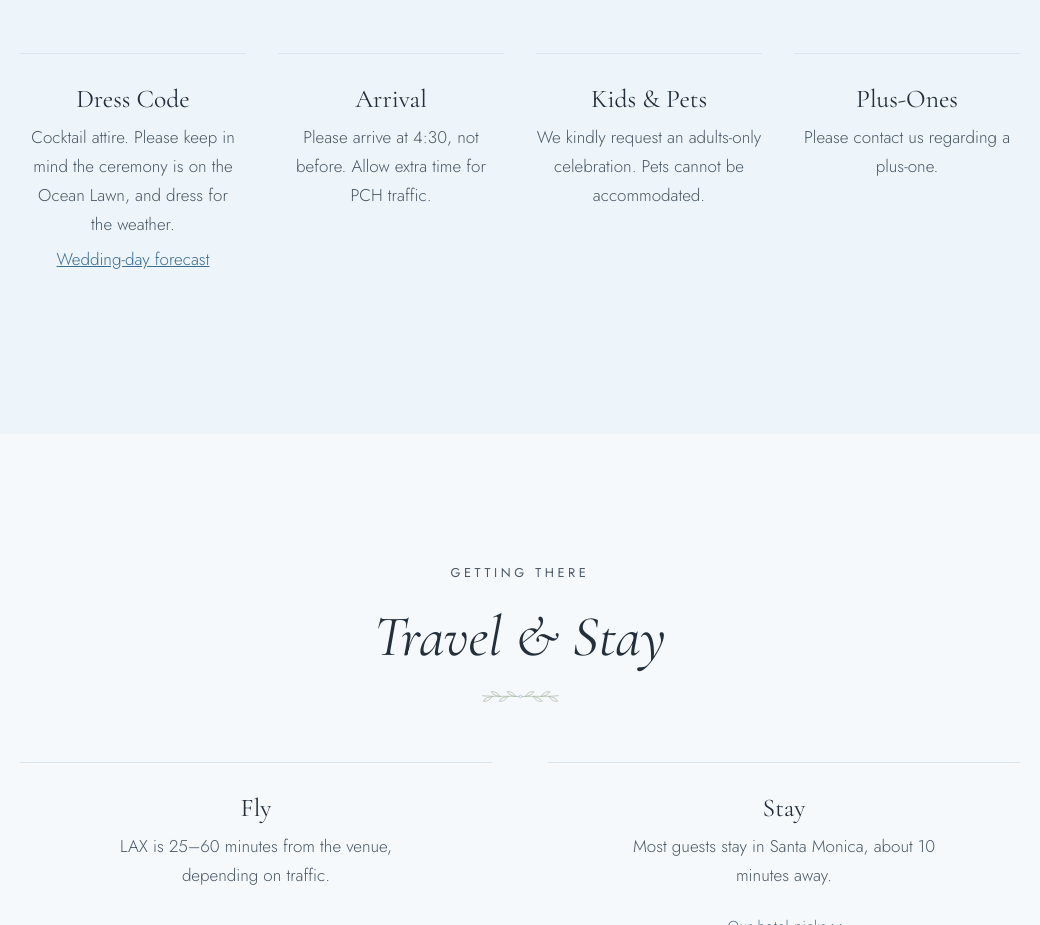
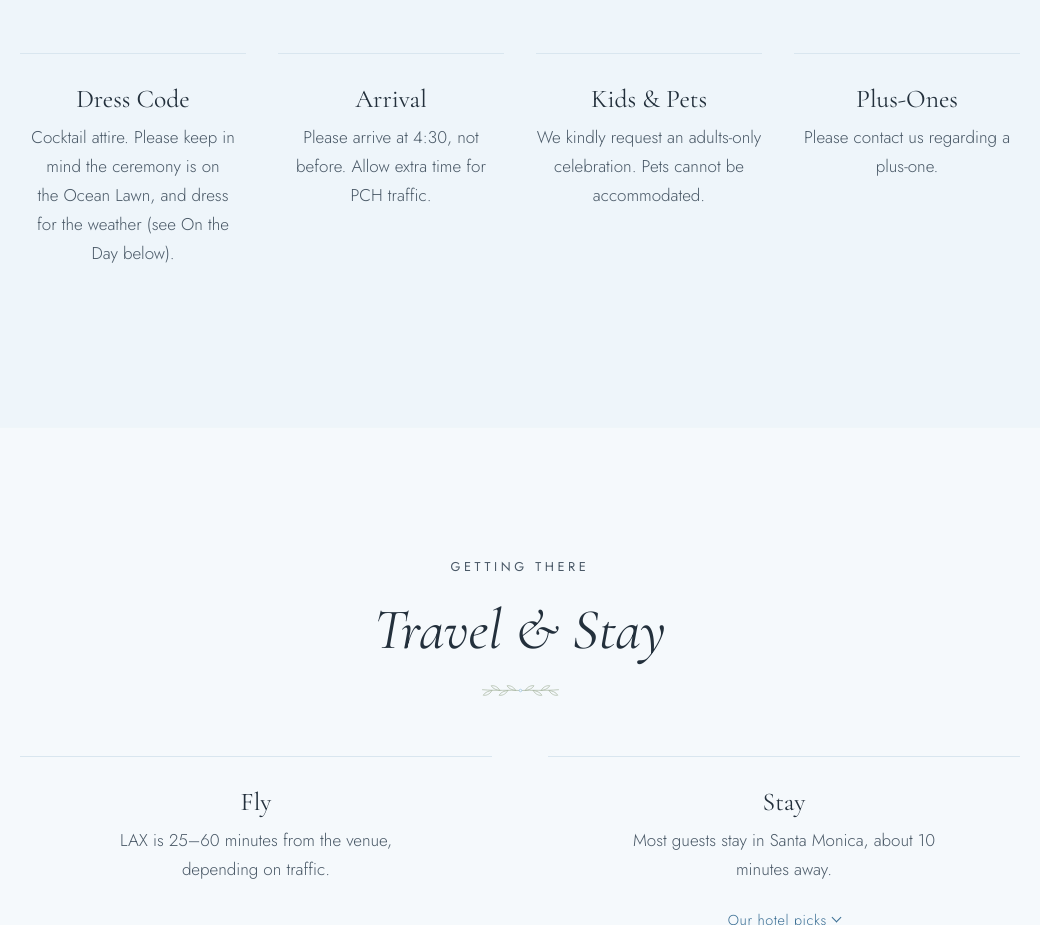
Before and after one commit to 100sun/precious-wedding, a plain HTML site: page index.html in a window 1280 px wide. Shown: the part 3526-4451 px from the top of the page, without its empty margins (120-1160 px from the left). Drawn offline with nearby package versions, Linux system fonts and the light colour scheme; no server answers.

Commit message:
copy(dev): drop forecast link; point dress code to On the Day weather

```diff
--- a/i18n-ko.js
+++ b/i18n-ko.js
@@ -40,7 +40,7 @@ window.SITE_KO = {
   "details.dress.h": "복장",
   "details.dress.p": "칵테일 복장으로 와 주세요.",
   "details.dress.dev":
-    "칵테일 복장으로 와 주세요. 예식이 오션 론(잔디)에서 열리니 날씨에 맞게 준비해 주세요.",
+    "칵테일 복장으로 와 주세요. 예식이 오션 론(잔디)에서 열리니 날씨에 맞게 준비해 주세요 (아래 당일 날씨 참고).",
   "details.arrive.h": "도착",
   "details.arrive.p":
     "4:30에 맞춰 와 주세요. 그 이전에는 입장할 수 없습니다. PCH 정체가 잦으니 여유 있게 출발하세요.",
@@ -70,7 +70,6 @@ window.SITE_KO = {
     "차량 호출이 가장 편합니다. 자차로 오시면 발레파킹이 필수입니다.",
   "travel.day.h": "당일 날씨",
   "travel.sunset": "일몰",
-  "travel.forecast": "예식 당일 일기예보",
 
   "photos.eyebrow": "저희 이야기",
   "photos.title": "프러포즈",
--- a/index.html
+++ b/index.html
@@ -1445,15 +1445,7 @@
             <p data-dev-only hidden>
               <span data-i18n="details.dress.dev"
                 >Cocktail attire. Please keep in mind the ceremony is on the
-                Ocean Lawn, and dress for the weather.</span
-              >
-              <a
-                class="card__link"
-                href="https://www.google.com/search?q=weather+Bel-Air+Bay+Club+Pacific+Palisades+CA"
-                target="_blank"
-                rel="noopener noreferrer"
-                ><span data-i18n="travel.forecast">Wedding-day forecast</span
-                ><span class="sr-only"> (opens in a new tab)</span></a
+                Ocean Lawn, and dress for the weather (see On the Day below).</span
               >
             </p>
           </div>
--- a/rsvp.css
+++ b/rsvp.css
@@ -319,14 +319,6 @@
   color: var(--muted);
 }
 
-/* forecast link inside the Dress Code card */
-.is-dev .card__link {
-  display: block;
-  width: fit-content;
-  margin: 0.4rem auto 0;
-  color: var(--accent);
-}
-
 /* dinner: 2 x 2 on phones, one row on wider screens */
 .is-dev .choice__row--grid {
   display: grid;
```
